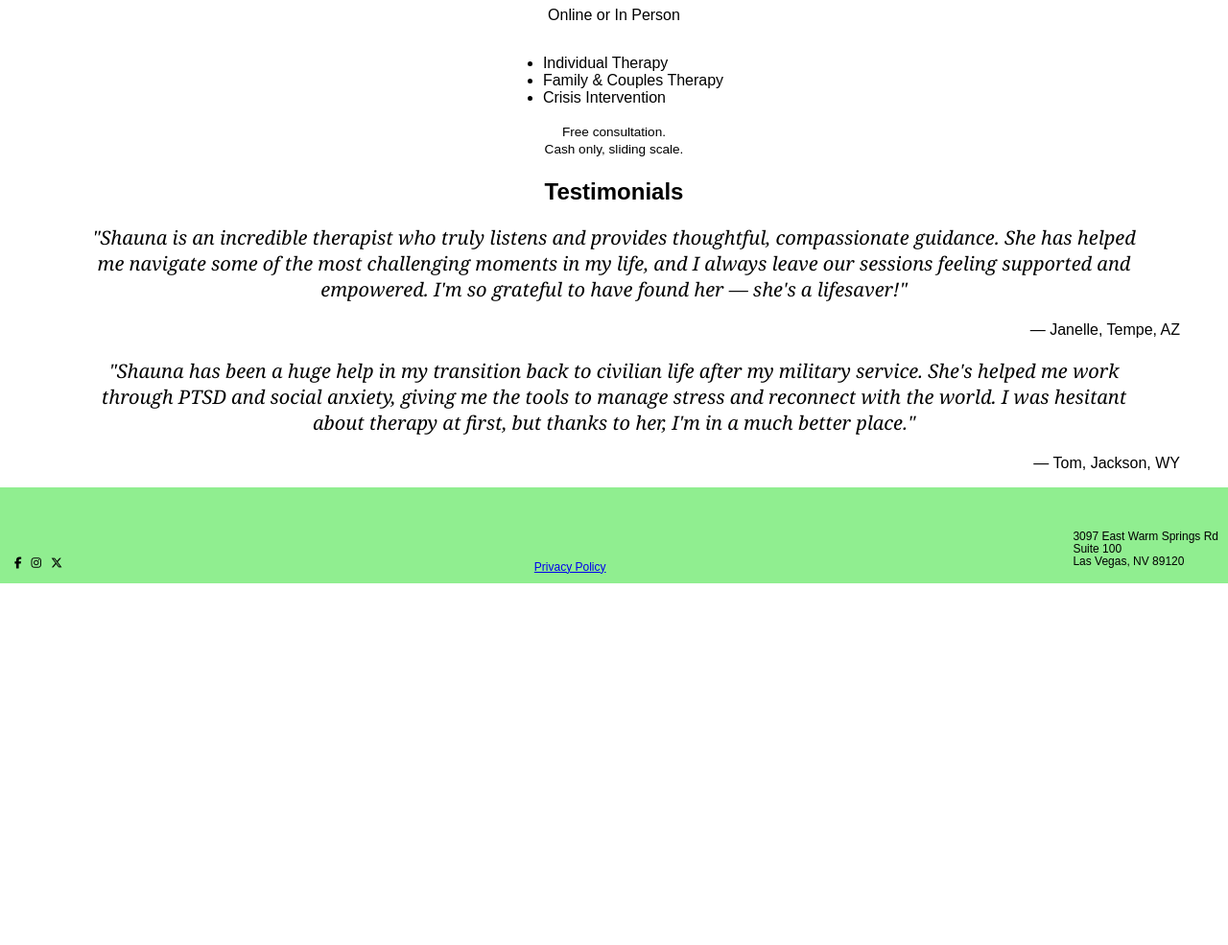
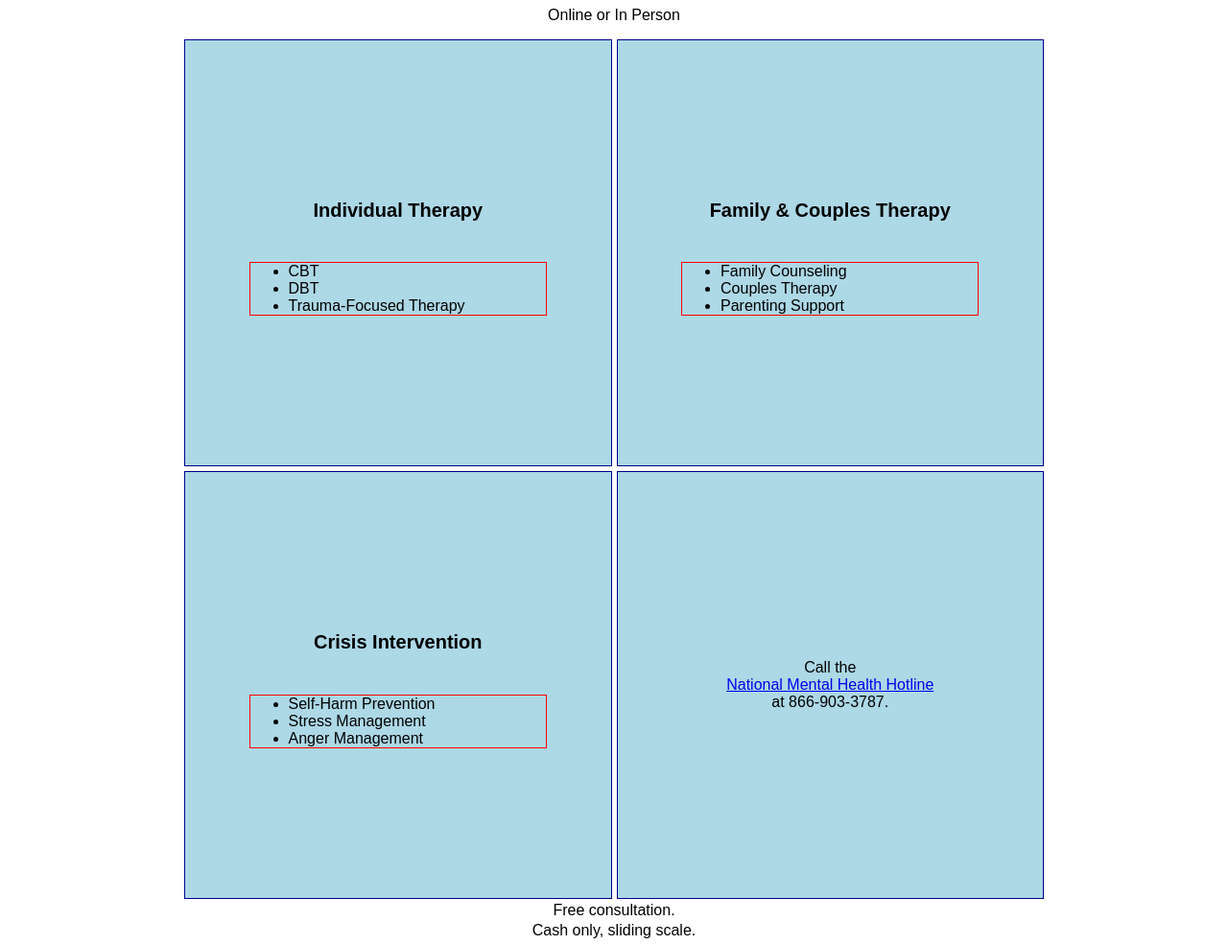
Before and after one commit to Sam-Lemon/TherapistPortfolio, a plain HTML site: page index.html in a window 1280 px wide. Shown: the part 480-1465 px from the top of the page at 96% size. Before the commit the page ends 1088 px from the top, so only its background shows below. Drawn offline with Linux system fonts and the light colour scheme.

Commit message:
added: grid element for services

```diff
--- a/index.html
+++ b/index.html
@@ -41,11 +41,35 @@
     <section class="services">
       <h2>Services</h2>
       <p>Online or In Person</p>
-      <ul>
-        <li>Individual Therapy</li>
-        <li>Family & Couples Therapy</li>
-        <li>Crisis Intervention</li>
-      </ul>
+
+      <div class="services-grid">
+        <div class="box">
+          <h4>Individual Therapy</h4>
+          <ul>
+            <li>CBT</li>
+            <li>DBT</li>
+            <li>Trauma-Focused Therapy</li>
+          </ul>
+        </div>
+        <div class="box">
+          <h4>Family & Couples Therapy</h4>
+          <ul>
+            <li>Family Counseling</li>
+            <li>Couples Therapy</li>
+            <li>Parenting Support</li>
+          </ul>
+        </div>
+        <div class="box">
+          <h4>Crisis Intervention</h4>
+          <ul>
+            <li>Self-Harm Prevention</li>
+            <li>Stress Management</li>
+            <li>Anger Management</li>
+          </ul>
+        </div>
+        <div class="box">Call the <a href="https://mentalhealthhotline.org/">National Mental Health Hotline</a> at 866-903-3787.</div>
+      </div>
+
       <div class="rates">
         <p>Free consultation.</p>
         <p>Cash only, sliding scale.</p>
--- a/style.css
+++ b/style.css
@@ -20,6 +20,36 @@ body {
     align-items: center;
 }
 
+.services-grid {
+    display: grid;
+    grid-template-columns: 1fr 1fr;
+    grid-template-rows: 1fr 1fr;
+    width: 70%;
+    height: 70%;
+    gap: 5px;
+}
+
+.box {
+    aspect-ratio: 1 / 1;
+    display: flex;
+    align-items: center;
+    justify-content: center;
+    flex-direction: column;
+    background-color: lightblue;
+    border: 1px solid darkblue;
+}
+
+.box h4 {
+    font-size: 1.25rem;
+
+}
+
+.box ul {
+    text-align: start;
+    width: 70%;
+    border: 1px solid red;
+}
+
 .rates {
     text-align: center;
 }
@@ -27,7 +57,6 @@ body {
 .rates p {
     padding: 0;
     margin: 3px;
-    font-size: .85rem;
 }
 
 
```
